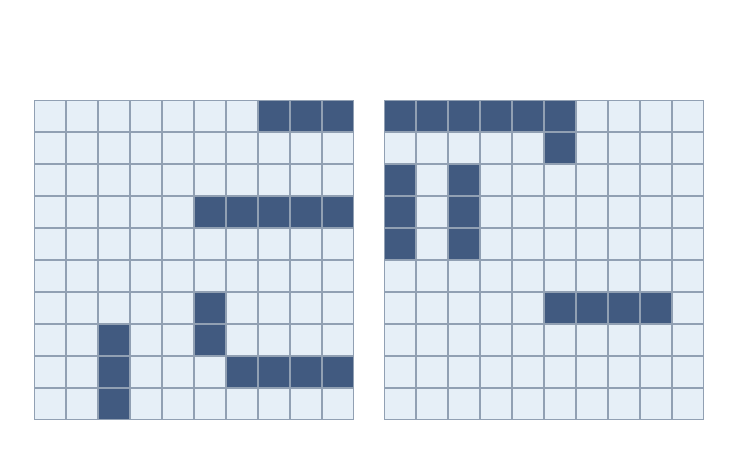
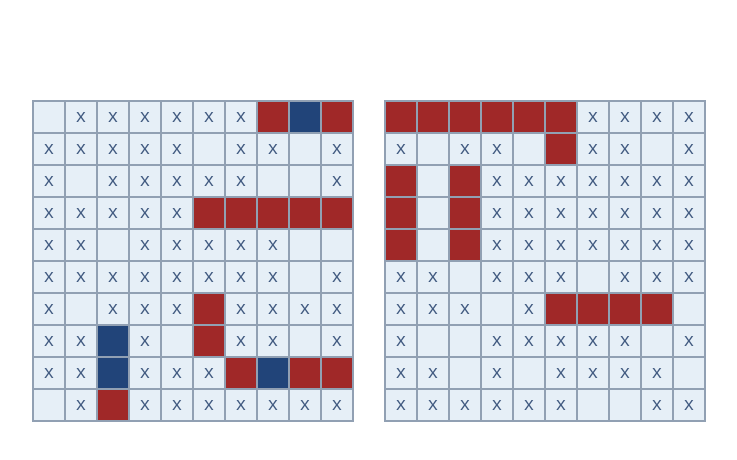
Before and after one commit to pavithiran-saravanan/battleship, a website built with webpack: page dist/index.html in a window 1280 px wide. Shown: the whole page, without its empty margins (271-1008 px from the left). Built offline with nearby package versions, Linux system fonts and the light colour scheme.

Commit message:
Display hit and miss status in dom

```diff
--- a/src/javascript/dom.js
+++ b/src/javascript/dom.js
@@ -23,30 +23,28 @@ export default function renderStaticContent() {
   boards.append(playerBoard, computerBoard);
 }
 
-export function placeShips(pBoard, cBoard) {
-  const playerBoard = document.querySelector(".player-board");
+function renderHelper(domBoard, board) {
   for (let i = 0; i < 10; i += 1) {
     for (let j = 0; j < 10; j += 1) {
-      const cell = pBoard[i][j];
+      const cell = board[i][j];
+      const domCell = domBoard.querySelector(
+        `[data-row = "${i}"][data-col = "${j}"]`,
+      );
       if (cell.hasShip) {
-        const domCell = playerBoard.querySelector(
-          `[data-row = "${i}"][data-col = "${j}"]`,
-        );
-        domCell.classList.add("ship");
-      }
-    }
-  }
-
-  const computerBoard = document.querySelector(".computer-board");
-  for (let i = 0; i < 10; i += 1) {
-    for (let j = 0; j < 10; j += 1) {
-      const cell = cBoard[i][j];
-      if (cell.hasShip) {
-        const domCell = computerBoard.querySelector(
-          `[data-row = "${i}"][data-col = "${j}"]`,
-        );
-        domCell.classList.add("ship");
-      }
+        if (cell.isHit) domCell.classList.add("hit");
+        else domCell.classList.add("ship");
+      } else if (cell.isHit) domCell.classList.add("miss");
     }
   }
 }
+
+export function renderShips(pBoard, cBoard) {
+  if (pBoard) {
+    const playerBoard = document.querySelector(".player-board");
+    renderHelper(playerBoard, pBoard);
+  }
+  if (cBoard) {
+    const computerBoard = document.querySelector(".computer-board");
+    renderHelper(computerBoard, cBoard);
+  }
+}
--- a/src/javascript/index.js
+++ b/src/javascript/index.js
@@ -1,5 +1,5 @@
 import getComputer from "./computer";
-import renderStaticContent, { placeShips } from "./dom";
+import renderStaticContent, { renderShips } from "./dom";
 import getPlayer from "./player";
 import "../stylesheet/style.css";
 
@@ -9,7 +9,9 @@ const player = getPlayer();
 const computer = getComputer();
 player.placeShips();
 computer.placeShips();
-placeShips(player.gameBoard.board, computer.gameBoard.board);
+const pBoard = player.gameBoard.board;
+const cBoard = computer.gameBoard.board;
+renderShips(pBoard, cBoard);
 let turns = 1;
 console.log(player.gameBoard.board, computer.gameBoard.board);
 
@@ -36,6 +38,7 @@ while (true) {
 
   // Player's turn
   const playerTarget = playerAttacks();
+  renderShips(null, cBoard);
   console.log(`Player's Turn (${playerTarget.row}, ${playerTarget.col})`);
   console.log(`Comp Ships Sunk: ${shipsSunk(computer)}`);
   if (computer.gameBoard.allShipsSunk()) {
@@ -45,6 +48,7 @@ while (true) {
 
   // Computer's turn
   const computerTarget = computerAttacks();
+  renderShips(pBoard, null);
   console.log(`Computer's Turn (${computerTarget.row}, ${computerTarget.col})`);
   console.log(`Player Ships Sunk: ${shipsSunk(player)}`);
   if (player.gameBoard.allShipsSunk()) {
--- a/src/stylesheet/style.css
+++ b/src/stylesheet/style.css
@@ -15,6 +15,7 @@
 .game-board{
   display: inline-grid;
   grid-template-columns: repeat(10, auto);
+  border: 0.5px solid rgb(145, 160, 179);
 }
 .cell{
   width: 30px ;
@@ -24,13 +25,24 @@
 }
 
 .cell.ship{
-  background-color: rgb(65, 90, 128);
+  background-color: rgb(33, 68, 121);
 }
 
 .cell.miss{
-  background-color: red;
+  position: relative;
+}
+.cell.miss::after{
+  position: absolute;
+  content: 'x';
+  font-family: 'Courier New', Courier, monospace;
+  font-size: 18px;
+  font-weight: 500;
+  top: 50%;
+  left: 50%;
+  transform: translateX(-50%) translateY(-50%);
+  color: rgb(65, 90, 128);
 }
 
 .cell.ship.hit{
-  background-color: green;
+  background-color: rgb(160, 40, 40);
 }
```
Also changed, not shown: dist/main.js.
